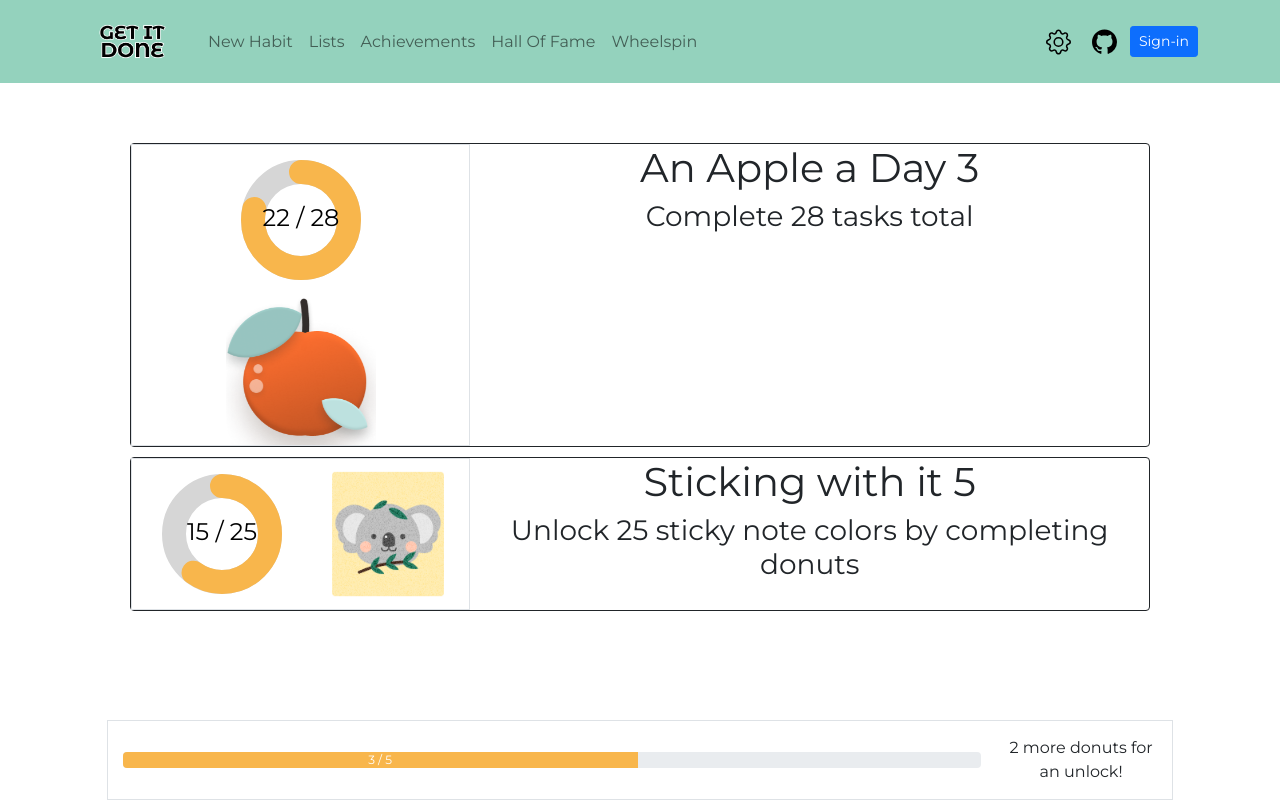
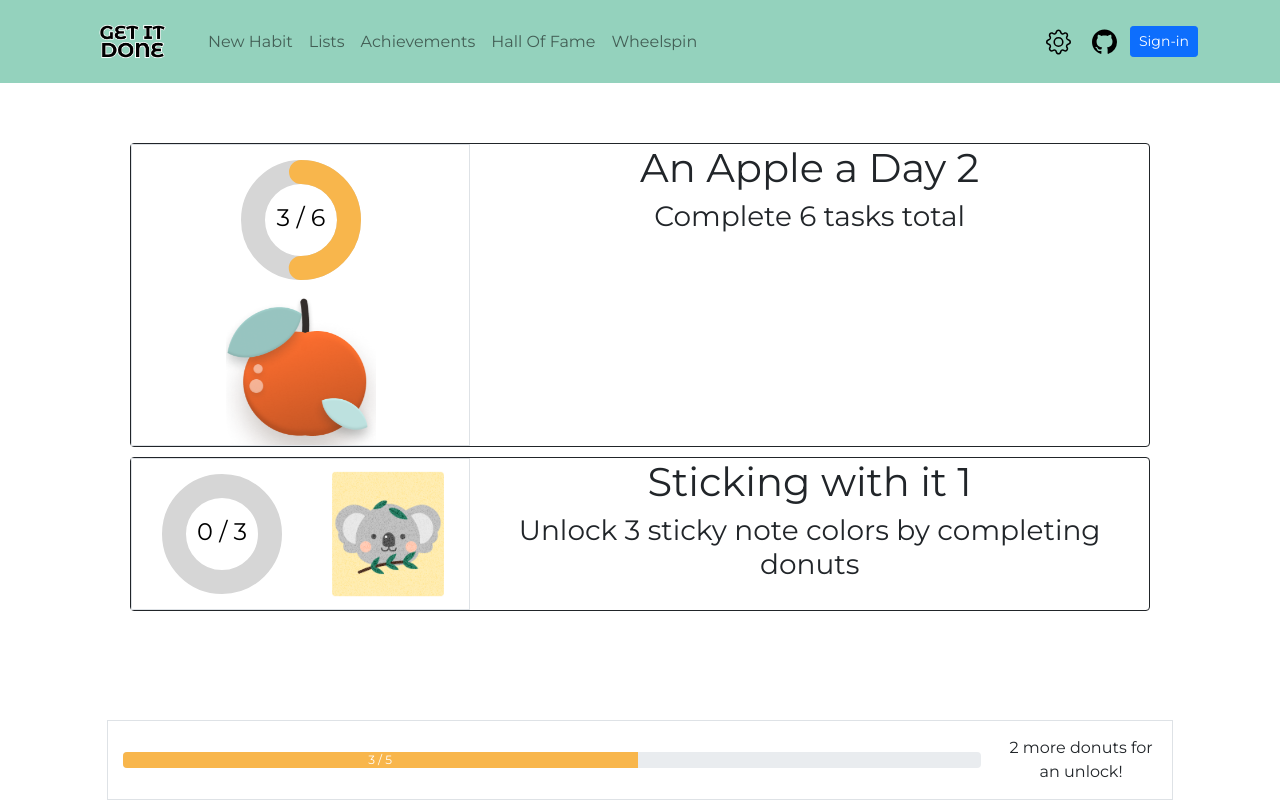
Before and after one commit to ccb1139/Get-it-Done-Gamified-to-do-list, a React (Create React App) app: page /Get-it-Done-Gamified-to-do-list/Achievements in a window 1280 px wide. Built offline with nearby package versions, Linux system fonts and the light colour scheme.

Commit message:
re-done ach loading

```diff
--- a/src/ach/ach.json
+++ b/src/ach/ach.json
@@ -1,72 +1,20 @@
 [
   {
-    "ach_name": "An Apple a Day 1",
-    "descp": "Complete 7 tasks total",
-    "steps": 7,
-    "level": 1,
-    "id": "001"
+    "ach_name": "An Apple a Day",
+    "descp1": "Complete ",
+    "descp2": " tasks total",
+    "stp_req": 3,
+    "levels": 5,
+    "id": "001",
+    "curve": 1.05
   },
   {
-    "ach_name": "An Apple a Day 2",
-    "descp": "Complete 14 tasks total",
-    "steps": 14,
-    "level": 2,
-    "id": "001"
-  },
-  {
-    "ach_name": "An Apple a Day 3",
-    "descp": "Complete 28 tasks total",
-    "steps": 28,
-    "level": 3,
-    "id": "001"
-  },
-  {
-    "ach_name": "An Apple a Day 4",
-    "descp": "Complete 42 tasks total",
-    "steps": 42,
-    "level": 4,
-    "id": "001"
-  },
-  {
-    "ach_name": "An Apple a Day 5",
-    "descp": "Complete 56 tasks total",
-    "steps": 56,
-    "level": 5,
-    "id": "001"
-  },
-  {
-    "ach_name": "Sticking with it 1",
-    "descp": "Unlock 3 sticky note colors by completing donuts",
-    "steps": 3,
-    "level": 1,
-    "id": "002"
-  },
-  {
-    "ach_name": "Sticking with it 2",
-    "descp": "Unlock 7 sticky note colors by completing donuts",
-    "steps": 7,
-    "level": 2,
-    "id": "002"
-  },
-  {
-    "ach_name": "Sticking with it 3",
-    "descp": "Unlock 12 sticky note colors by completing donuts",
-    "steps": 12,
-    "level": 3,
-    "id": "002"
-  },
-  {
-    "ach_name": "Sticking with it 4",
-    "descp": "Unlock 18 sticky note colors by completing donuts",
-    "steps": 18,
-    "level": 4,
-    "id": "002"
-  },
-  {
-    "ach_name": "Sticking with it 5",
-    "descp": "Unlock 25 sticky note colors by completing donuts",
-    "steps": 25,
-    "level": 5,
-    "id": "002"
+    "ach_name": "Sticking with it",
+    "descp1": "Unlock ",
+    "descp2": " sticky note colors by completing donuts",
+    "stp_req": 3,
+    "levels": 5,
+    "id": "002",
+    "curve": 1
   }
 ]
--- a/src/components/Achievement.js
+++ b/src/components/Achievement.js
@@ -13,8 +13,6 @@ const Achievement = ({donut, badge, title, description, level}) => {
                     {donut}
                 </div>
                 <div className="col-md col-lg acvh-iholder">
-                    {/* <Image className='col acvh-img' id="achv-badge"
-                        src={require('../img/badges/' + badge + "/" + level + ".png")} fluid /> */}
                     <Badge id="achv-badge" badge_path={badge}></Badge>
                 </div>
             </div>
--- a/src/components/Achievements.js
+++ b/src/components/Achievements.js
@@ -12,32 +12,62 @@ const Achievements = () => {
     var ach = JSON.parse(JSON.stringify(achJSON));
     var active_achs = []
 
-    function create_ach(curr_ach){
+    function calcCurSteps(CurLevel, usrLvl, factor) {
+        if(usrLvl <= 1){return 0}
+        var prvLevel = 0;
+        var tmp = 0;
+        for (let i = 1; i < usrLvl; i++) {
+            tmp = Math.round((prvLevel + CurLevel) * factor);
+            prvLevel = CurLevel;
+            CurLevel = tmp;
+        }
+        return (CurLevel);
+    }
+
+
+    function create_ach(curr_ach) {
         active_achs = []
+        //console.log(curr_ach[0]["id"])
 
-        for (let i = 0; i < curr_ach.length; i++) {
-            for(var key in ach){
-                if((ach[key]["id"] == curr_ach[i]["id"]) && (ach[key]["level"] == curr_ach[i]["level"])){
-                    active_achs.push(ach[key])
+        for (var usrAch in curr_ach) {
+
+            for (var allAch in ach) {
+                if (curr_ach[usrAch]["id"] == ach[allAch]["id"]) {
+                    var curLVL = calcCurSteps(ach[allAch]["stp_req"], curr_ach[usrAch]["level"], ach[allAch]["curve"])
+                    var nxtLVL = calcCurSteps(ach[allAch]["stp_req"], (curr_ach[usrAch]["level"] + 1), ach[allAch]["curve"])
+                    var tmpAch = {
+                        "ach_name": (ach[allAch]["ach_name"] + " " + curr_ach[usrAch]["level"]),
+                        "descp": (ach[allAch]["descp1"] + " " + nxtLVL + " " + ach[allAch]["descp2"]),
+                        "level": curLVL,
+                        "nxtlevel": nxtLVL,
+                        "id": ach[allAch]["id"]
+
+
+                    }
+
+                    active_achs.push(tmpAch)
+                    break
                 }
             }
         }
-        //console.log(active_achs)
     }
 
+    // To load an achievment you need to enter the users achivement ids and then their current levels into the
+    // create_ach function
     return (
         <div className='overview container'>
-            { create_ach( [{id:"001", level:3}, {id:"002", level:5}] )}
-            { active_achs.map((element) => (
-                // console.log(element["ach_name"])
+            {/* Put an array filled with dicts */}
+            {create_ach([{ id: "001", level: 2 }, { id: "002", level: 1 }])}
+            {active_achs.map((element) => (
                 <Achievement key={element["ach_name"]} title={element["ach_name"]}
-                description={element["descp"]} level={element["level"]} badge={element["id"]}
-                donut={<Donut total={element["steps"]} complete={(Math.floor(Math.random() * (24 - 15) + 15))} size={150}/>}></Achievement>
+                    description={element["descp"]} level={element["level"]} badge={element["id"]}
+                    donut={<Donut total={element["nxtlevel"]}
+                        complete={element["level"]} size={150} />}></Achievement>
             ))}
 
             <UnlockProgress complete={3} total={5}></UnlockProgress>
         </div>
     );
-  }
+}
 
-  export default Achievements
+export default Achievements
```
Also changed, not shown: src/ach/ach.csv.
